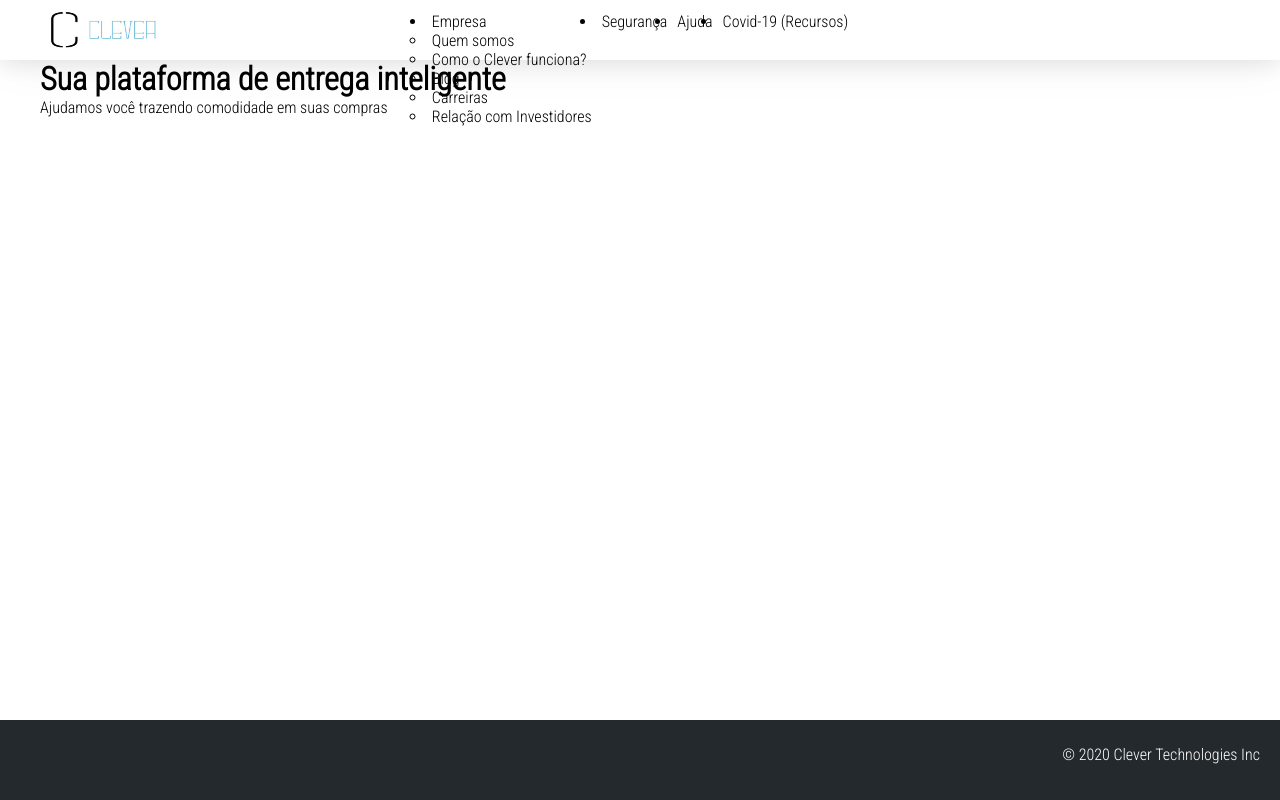
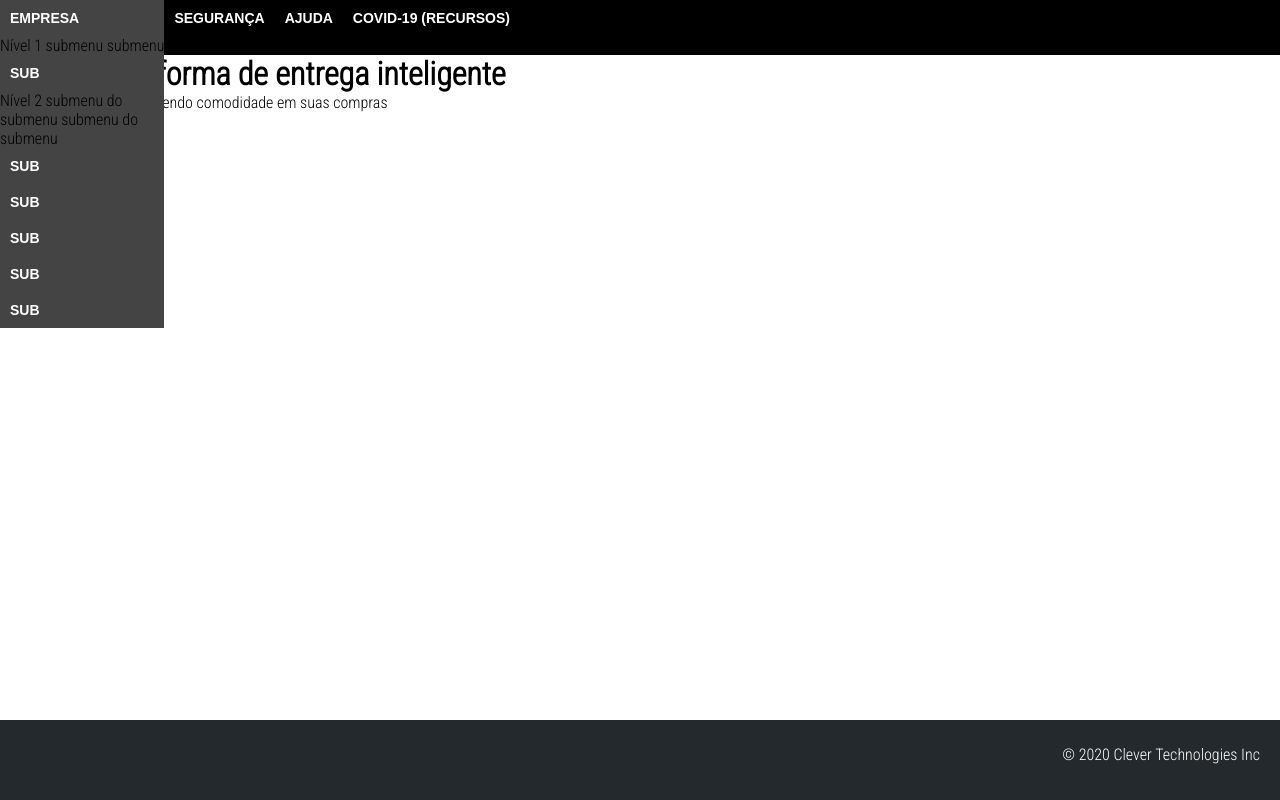
Before and after one commit to elisoaresr/clever-application, a React (Create React App) app in the folder web/: page / in a window 1280 px wide. Built offline with nearby package versions, Linux system fonts and the light colour scheme.

Commit message:
Web Application

```diff
--- a/web/src/pages/Home/index.tsx
+++ b/web/src/pages/Home/index.tsx
@@ -1,7 +1,6 @@
 import React from 'react';
 import './styles.css';
 
-import { Link } from 'react-router-dom';
 import logo from '../../assets/logo.png';
 
 const Home = () => {
@@ -9,28 +8,44 @@ const Home = () => {
     <div id="page-home">
       <div className="content">
         <header className="header">
-          <img src={logo} alt="logo" />
-          <nav className="items-grid-a">
-            <ul className="menu-c1">
-              <li><a href="#">Empresa</a></li>
-              <ul>
-                <li><a href="#">Quem somos</a></li>
-                <li><a href="#">Como o Clever funciona?</a></li>
-                <li><a href="#">Blog</a></li>
-                <li><a href="#">Carreiras</a></li>
-                <li><a href="#">Relação com Investidores</a></li>
-              </ul>
-            </ul>
-            <ul className="menu-c2">
-              <li><a href="#">Segurança</a></li>
-            </ul>
-            <ul className="menu-c3">
-              <li><a href="#">Ajuda</a></li>
-            </ul>
-            <ul className="menu-c4">
-              <li><a href="#">Covid-19 (Recursos)</a></li>
-            </ul>
-          </nav>
+
+          <ul className="menu clearfix">
+            <li><a href="#">Empresa</a>
+             Nível 1
+             submenu
+            <ul className="sub-menu clearfix">
+                <li><a href="#">Sub</a>
+                     Nível 2
+                     submenu do submenu
+                    <ul className="sub-menu">
+                    <li><a href="#">Sub Sub</a>
+                             Nível 3
+                             submenu do submenu do submenu
+                            <ul className="sub-menu">
+                        <li><a href="#">Sub Sub</a></li>
+                        <li><a href="#">Sub Sub</a></li>
+                        <li><a href="#">Sub Sub</a></li>
+                        <li><a href="#">Sub Sub</a></li>
+                        <li><a href="#">Sub Sub</a></li>
+                      </ul> submenu do submenu do submenu
+                        </li>
+                    <li><a href="#">Sub Sub</a></li>
+                    <li><a href="#">Sub Sub</a></li>
+                    <li><a href="#">Sub Sub</a></li>
+                    <li><a href="#">Sub Sub</a></li>
+                  </ul> submenu do submenu
+                </li>
+                <li><a href="#">Sub</a></li>
+                <li><a href="#">Sub</a></li>
+                <li><a href="#">Sub</a></li>
+                <li><a href="#">Sub</a></li>
+                <li><a href="#">Sub</a></li>
+              </ul> submenu
+        </li>
+            <li><a href="#">Segurança</a></li>
+            <li><a href="#">Ajuda</a></li>
+            <li><a href="#">COVID-19 (Recursos)</a></li>
+          </ul>
         </header>
 
         <main>
--- a/web/src/pages/Home/styles.css
+++ b/web/src/pages/Home/styles.css
@@ -19,24 +19,58 @@
     align-items: flex-start;
 }
 
-header.header {
-    width: 100%;
-    height: 60px;
-    box-shadow: var(--shadow);
+.clearfix:after{
+    content: '.';
+    display: block;
+    clear: both;
+    height: 0;
+    line-height: 0;
+    font-size: 0;
+    visibility: hidden;
+    overflow: hidden;
 }
-
-.items-grid-a{
-    margin-top: -50px;
-    display: flex;
-    justify-content: center;
+.menu,
+.sub-menu {
+    list-style: none;
+    background: #000;
 }
-
-.items-grid-a a {
-    margin: 5px;
-    color: black;
+.sub-menu {
+    background: #444;
+}
+.menu a {
     text-decoration: none;
-  }
-
+    display: block;
+    padding: 10px;
+    color: #fff;
+    font-family: sans-serif;
+    font-size: 14px;
+    text-transform: uppercase;
+    font-weight: 700;
+}
+.menu li {
+    position: relative;
+}
+.menu > li {
+    float: left;
+}
+.menu > li:hover {
+    background: #444;
+}
+.menu li:hover > .sub-menu {
+    display: block;
+}
+.sub-menu {
+    display: none;
+    position: absolute;
+    min-width: 150px;
+}
+.sub-menu li:hover {
+    background: #555;
+}
+.sub-menu .sub-menu {
+    top: 0;
+    left: 100%;
+}
 
 .footer {
     position: absolute;
```
